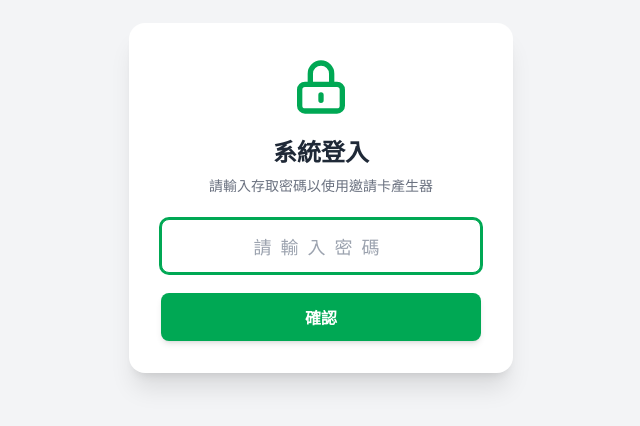
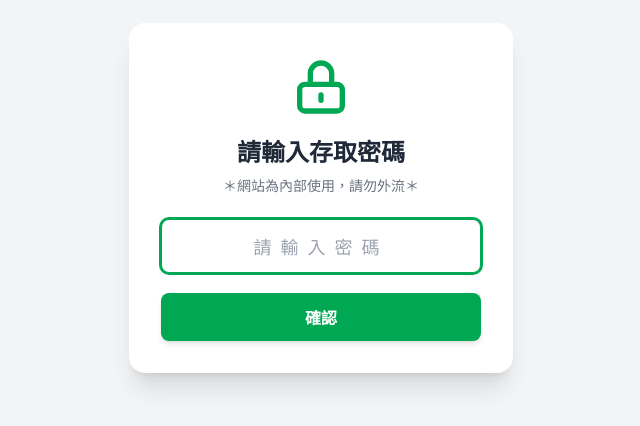
Before and after one commit to Beytite/mywebhub, a plain HTML site: page Csec/index.html in a window 1280 px wide. Shown: the part 202-628 px from the top of the page, without its empty margins (319-959 px from the left). Drawn offline with nearby package versions, Linux system fonts and the light colour scheme.

Commit message:
Update index.html

```diff
--- a/Csec/index.html
+++ b/Csec/index.html
@@ -25,8 +25,8 @@
                 <svg class="w-16 h-16 mx-auto text-[#00a854] mb-4" fill="none" stroke="currentColor" viewBox="0 0 24 24">
                     <path stroke-linecap="round" stroke-linejoin="round" stroke-width="2" d="M12 15v2m-6 4h12a2 2 0 002-2v-6a2 2 0 00-2-2H6a2 2 0 00-2 2v6a2 2 0 002 2zm10-10V7a4 4 0 00-8 0v4h8z"></path>
                 </svg>
-                <h2 class="text-2xl font-bold text-gray-800">系統登入</h2>
-                <p class="text-sm text-gray-500 mt-2">請輸入存取密碼以使用邀請卡產生器</p>
+                <h2 class="text-2xl font-bold text-gray-800">請輸入存取密碼</h2>
+                <p class="text-sm text-gray-500 mt-2">＊網站為內部使用，請勿外流＊</p>
             </div>
             <div class="mb-5 text-left">
                 <input type="password" id="passwordInput" placeholder="請輸入密碼"
```
